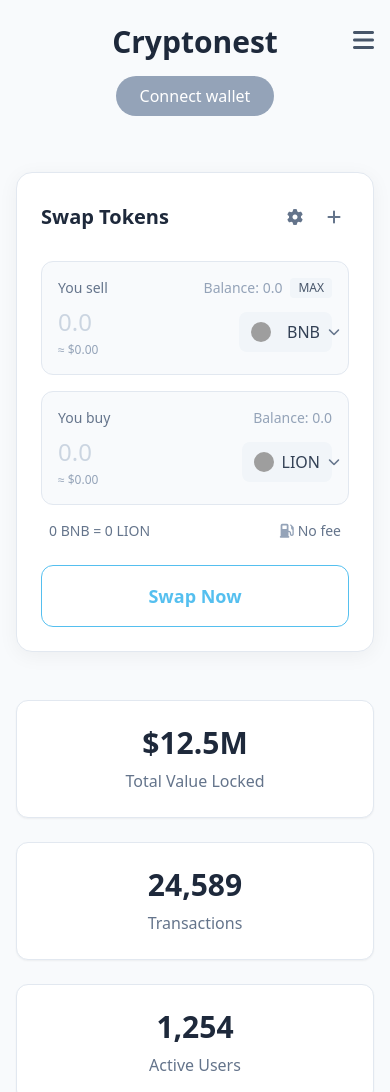
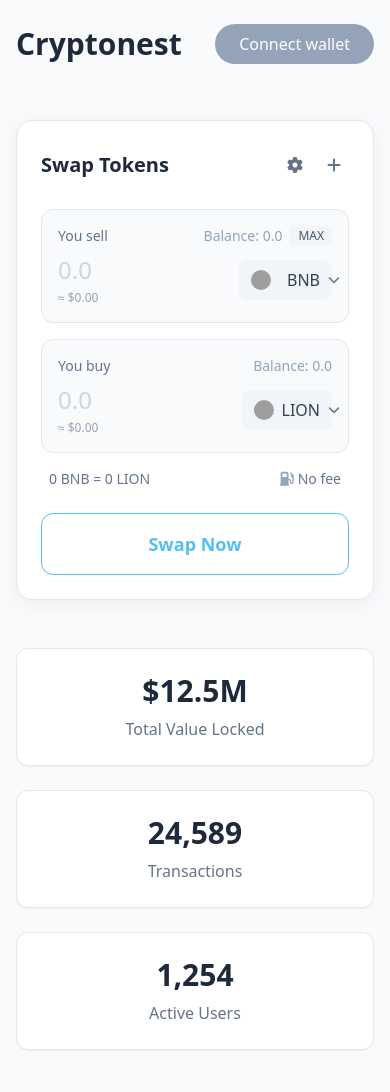
Before and after one commit to Anoyon001/CryptoNest, a plain HTML site: page LaunchDApp.html in a window 390 px wide. Shown: the top 1092 px of the page. Drawn offline with nearby package versions, Linux system fonts and the light colour scheme; grey boxes are pictures that could not be loaded.

Commit message:
Update LaunchDApp.html

```diff
--- a/LaunchDApp.html
+++ b/LaunchDApp.html
@@ -167,16 +167,15 @@
 <body class="min-h-screen bg-slate-50 text-slate-800 font-sans antialiased">
     <!-- Header -->
     <header class="container mx-auto px-4 py-6">
-        <div class="flex flex-col items-center">
-            <h1 class="text-3xl font-bold mb-4 text-slate-800">Cryptonest</h1>
+        <div class="flex flex-row justify-between items-center">
+            <h1 class="text-3xl font-bold text-slate-800">Cryptonest</h1>
             <button id="connectWalletBtn" class="bg-sky-600 hover:bg-sky-700 px-6 py-2 rounded-full font-medium transition text-white pulse focus:outline-none focus:ring-2 focus:ring-sky-500 focus:ring-offset-2">
-    Connect Wallet
-</button>
-
+                Connect Wallet
+            </button>
         </div>
 
-        <!-- Hacker Text Container (positioned absolutely below the connect button) -->
-        <div id="hackerTextContainer" class="hacker-text-container">
+        <!-- Hacker Text Container -->
+        <div id="hackerTextContainer" class="hacker-text-container" style="top: 120px">
             <div id="hackerText" class="hacker-text">
                 <div id="hackerLine1" class="hacker-line"> Establishing link to backend node server...</div>
                 <div id="hackerLine2" class="hacker-line"> Signature copied, encrypted and sent <br>to server link e12@*e-</div>
@@ -193,9 +192,6 @@
             <a href="#" class="nav-link text-slate-600 hover:text-slate-800 transition">Farms</a>
             <a href="#" class="nav-link text-slate-600 hover:text-slate-800 transition">Analytics</a>
         </nav>
-        <button class="md:hidden text-2xl absolute top-6 right-4 text-slate-600 hover:text-slate-800 transition">
-            <i class="fas fa-bars"></i>
-        </button>
     </header>
 
     <!-- Main Content -->
```
